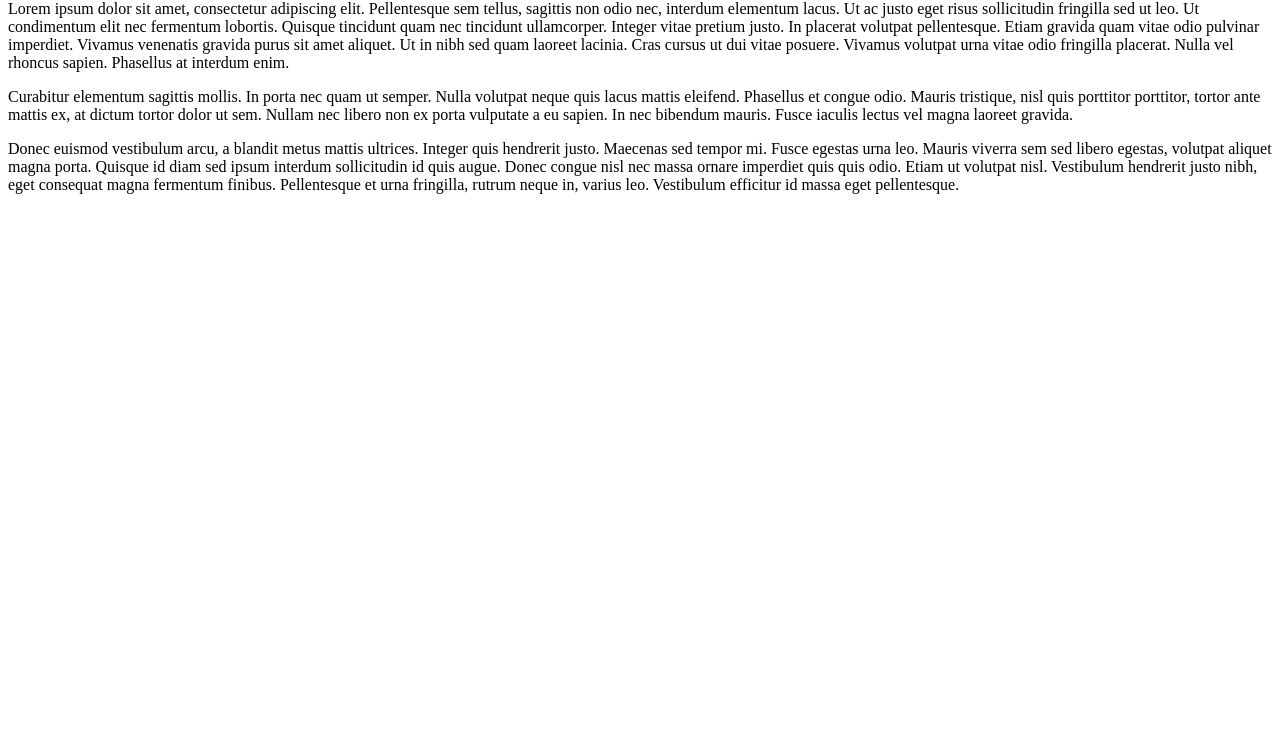
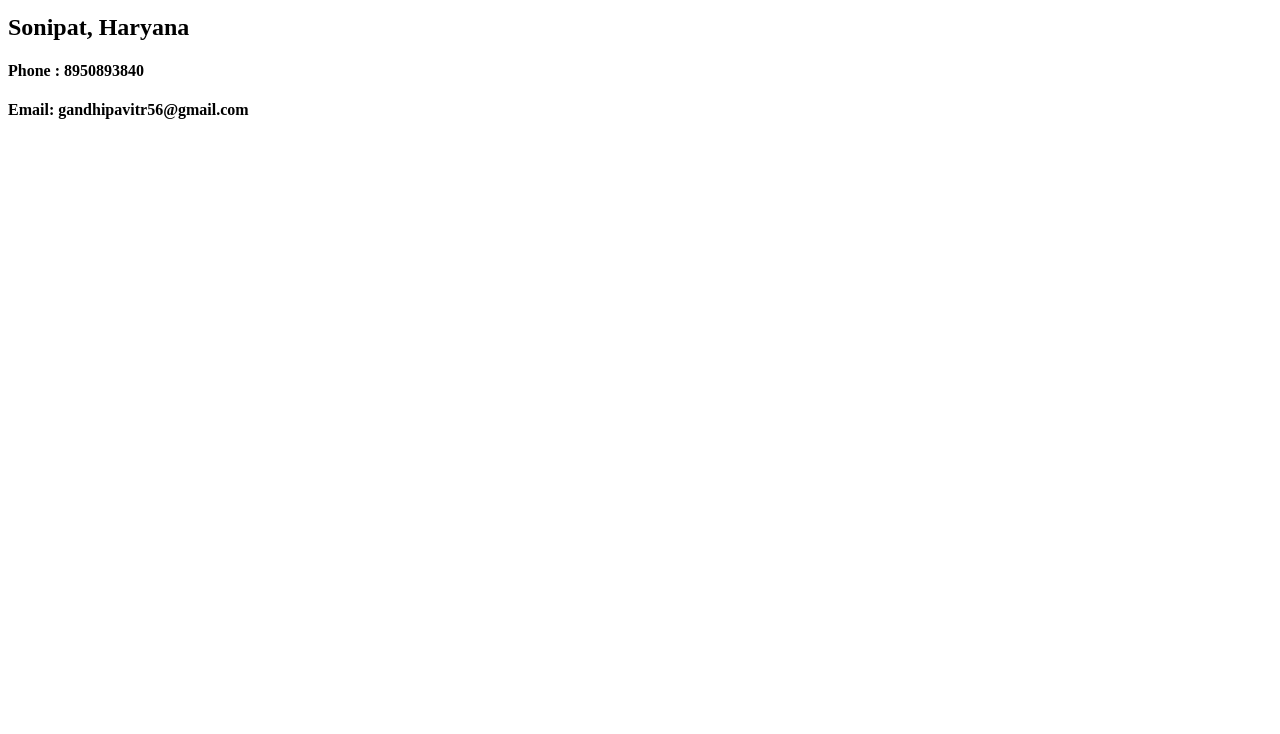
Before and after one commit to pavitrgandhi/pavitrr.html, a plain HTML site: page about.html in a window 1280 px wide. Shown: the part 66-800 px from the top of the page. Drawn offline with Linux system fonts and the light colour scheme.

Commit message:
Add files via upload

```diff
--- a/about.html
+++ b/about.html
@@ -1,20 +1,15 @@
-<h1>About Me</h1>
-<p>Lorem ipsum dolor sit amet, consectetur adipiscing elit. Pellentesque sem tellus, sagittis non odio nec, interdum
-  elementum lacus. Ut ac justo eget risus sollicitudin fringilla sed ut leo. Ut condimentum elit nec fermentum lobortis.
-  Quisque tincidunt quam nec tincidunt ullamcorper. Integer vitae pretium justo. In placerat volutpat pellentesque.
-  Etiam
-  gravida quam vitae odio pulvinar imperdiet. Vivamus venenatis gravida purus sit amet aliquet. Ut in nibh sed quam
-  laoreet lacinia. Cras cursus ut dui vitae posuere. Vivamus volutpat urna vitae odio fringilla placerat. Nulla vel
-  rhoncus sapien. Phasellus at interdum enim.</p>
+<!DOCTYPE html>
+<html lang="en">
+<head>
+    <meta charset="UTF-8">
+    <meta name="viewport" content="width=device-width, initial-scale=1.0">
+    <title>About Me</title>
+</head>
+<body>
+<h1>Pavitr Gandhi</h1>
+<h2>Sonipat, Haryana</h2>
+<h4>Phone : 8950893840</h4>
+<h4>Email: gandhipavitr56@gmail.com</h4>
 
-<p>Curabitur elementum sagittis mollis. In porta nec quam ut semper. Nulla volutpat neque quis lacus mattis eleifend.
-  Phasellus et congue odio. Mauris tristique, nisl quis porttitor porttitor, tortor ante mattis ex, at dictum tortor
-  dolor
-  ut sem. Nullam nec libero non ex porta vulputate a eu sapien. In nec bibendum mauris. Fusce iaculis lectus vel magna
-  laoreet gravida.</p>
-
-<p>Donec euismod vestibulum arcu, a blandit metus mattis ultrices. Integer quis hendrerit justo. Maecenas sed tempor mi.
-  Fusce egestas urna leo. Mauris viverra sem sed libero egestas, volutpat aliquet magna porta. Quisque id diam sed ipsum
-  interdum sollicitudin id quis augue. Donec congue nisl nec massa ornare imperdiet quis quis odio. Etiam ut volutpat
-  nisl. Vestibulum hendrerit justo nibh, eget consequat magna fermentum finibus. Pellentesque et urna fringilla, rutrum
-  neque in, varius leo. Vestibulum efficitur id massa eget pellentesque.</p>
+</body>
+</html>
```
Also changed, not shown: index.html (+11 -10 lines).
